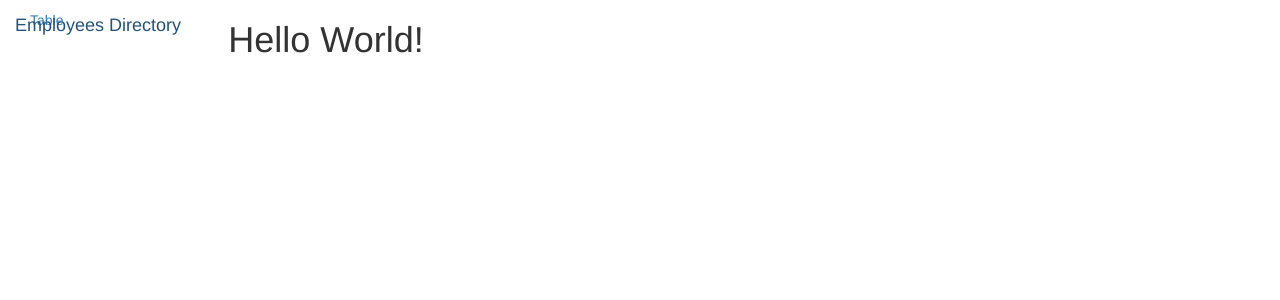
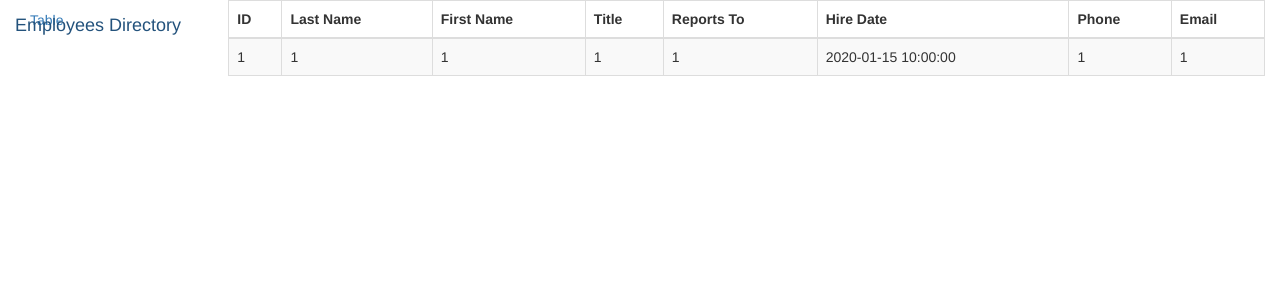
Before and after one commit to awalx/employee-directory, a Flask app: page / in a window 1280 px wide. Shown: the top 300 px of the page. Run offline with Flask 2, Linux system fonts and the light colour scheme; tables that the repository leaves empty hold one stand-in row (values such as "Sample post"); parts of the project's set-up code (start-up, migrations or seed data) failed here and were passed over; some libraries are stand-ins or nearby versions.

Commit message:
Query and display table implemented

```diff
--- /dev/null
+++ b/empdir/templates/_post.html
@@ -0,0 +1,10 @@
+<tr>
+    <td scope="row">{{ e.EmployeeId }}</td>
+    <td>{{ e.LastName }}</td>
+    <td>{{ e. FirstName }}</td>
+    <td>{{ e.Title }}</td>
+    <td>{{ e.ReportsTo }}</td>
+    <td>{{ e.HireDate }}</td>
+    <td>{{ e.Phone }}</td>
+    <td>{{ e.Email }}</td>
+</tr>
--- a/empdir/templates/index.html
+++ b/empdir/templates/index.html
@@ -1,5 +1,24 @@
 {% extends 'base.html' %}
 
 {% block main %}
-    <h1>Hello World!</h1>
+    <table class="table table-bordered table-striped">
+        <thead>
+            <tr>
+                <th scope="col">ID</th>
+                <th scope="col">Last Name</th>
+                <th scope="col">First Name</th>
+                <th scope="col">Title</th>
+                <th scope="col">Reports To</th>
+                <th scope="col">Hire Date</th>
+                <th scope="col">Phone</th>
+                <th scope="col">Email</th>
+            </tr>
+        </thead>
+        <tbody>
+        {% for e in employees %}
+            {%  include '_post.html' %}
+        {% endfor %}
+
+        </tbody>
+    </table>
 {% endblock %}
--- a/empdir/views.py
+++ b/empdir/views.py
@@ -1,6 +1,8 @@
 from flask import render_template
-from empdir import app
+from empdir import app, db
+from empdir.models import Employees
 
 @app.route('/')
 def index():
-    return render_template('index.html', title="Employee Directory App")
+    employees = Employees.query.all()
+    return render_template('index.html', title="Employee Directory App", employees=employees)
```
